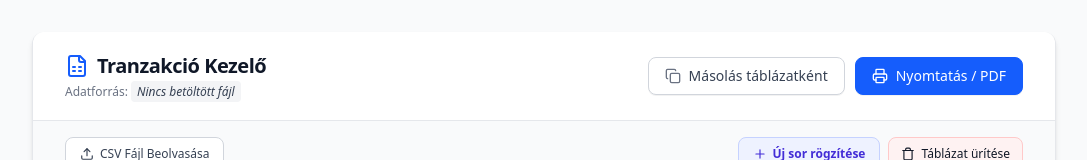
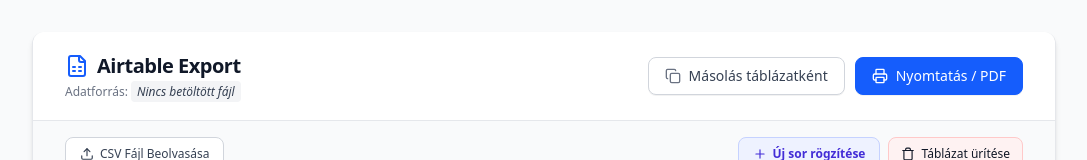
Before and after one commit to LostViking09/airtable_export, a React (Vite) app: page / in a window 1280 px wide. Shown: the top 160 px of the page, without its empty margins (96-1183 px from the left). Built offline with nearby package versions, Linux system fonts and the light colour scheme.

Commit message:
feat: rename app to airtable export, update print layout and summary defaults

```diff
--- a/index.html
+++ b/index.html
@@ -3,7 +3,7 @@
   <head>
     <meta charset="UTF-8" />
     <meta name="viewport" content="width=device-width, initial-scale=1.0" />
-    <title>My Google AI Studio App</title>
+    <title>Airtable Export</title>
   </head>
   <body>
     <div id="root"></div>
--- a/metadata.json
+++ b/metadata.json
@@ -1,5 +1,5 @@
 {
-  "name": "Tranzakció Kezelő",
+  "name": "Airtable Export",
   "description": "Egyszerű tranzakciókezelő és elemző alkalmazás CSV importálással és exportálással.",
   "requestFramePermissions": [],
   "majorCapabilities": ["MAJOR_CAPABILITY_SERVER_SIDE_GEMINI_API"]
--- a/package.json
+++ b/package.json
@@ -1,5 +1,5 @@
 {
-  "name": "react-example",
+  "name": "airtable-export",
   "private": true,
   "version": "0.0.0",
   "type": "module",
--- a/src/App.tsx
+++ b/src/App.tsx
@@ -208,6 +208,7 @@
   const [transactions, setTransactions] = useState<Transaction[]>([]);
   const [fileName, setFileName] = useState<string>('Nincs betöltött fájl');
   const [showSummary, setShowSummary] = useState(true);
+  const [userToggledSummary, setUserToggledSummary] = useState(false);
   const [showTipus, setShowTipus] = useState(true);
   const [showFtSuffix, setShowFtSuffix] = useState(true);
   const [copySuccess, setCopySuccess] = useState(false);
@@ -237,6 +238,14 @@
 
   // File upload input reference
   const fileInputRef = useRef<HTMLInputElement>(null);
+
+  // Automatically control summary visibility based on empty/zero amounts unless user manually toggled it
+  useEffect(() => {
+    if (!userToggledSummary && transactions.length > 0) {
+      const hasZeroAmount = transactions.some(t => t.osszeg === 0);
+      setShowSummary(!hasZeroAmount);
+    }
+  }, [transactions, userToggledSummary]);
 
   // Directly map filteredTransactions to transactions since search/filtering is removed
   const filteredTransactions = transactions;
@@ -533,7 +542,7 @@
           <div className="header-title">
             <h1 className="text-xl font-semibold text-gray-900 tracking-tight flex items-center gap-2">
               <FileSpreadsheet className="w-6 h-6 text-blue-600" />
-              Tranzakció Kezelő
+              Airtable Export
             </h1>
             <p className="text-xs text-gray-500 mt-1">
               Adatforrás: <span className="font-medium text-gray-700 bg-gray-100 px-1.5 py-0.5 rounded italic">{fileName}</span>
@@ -883,18 +892,7 @@
           )}
         </main>
 
-        {/* Custom Printing Header Section (only visible on print medium) */}
-        <div className="hidden print:block border-b-2 border-gray-800 pb-4 mb-4">
-          <div className="flex justify-between items-baseline">
-            <div>
-              <h1 className="text-xl font-bold text-gray-900">Tranzakció Kezelő Jelentés</h1>
-              <p className="text-xs text-gray-500 mt-1">Forrásfájl: {fileName}</p>
-            </div>
-            <div className="text-right text-xs text-gray-400">
-              Készült: {new Date().toLocaleDateString('hu-HU')}
-            </div>
-          </div>
-        </div>
+
 
         {/* Summary Footer bar matching sample */}
         <footer className={`summary-section ${showSummary ? 'border-t border-gray-200' : ''} bg-[#f9fafb] px-6 md:px-8 py-5 flex flex-col sm:flex-row items-center justify-between gap-4`} id="app-footer">
@@ -906,7 +904,10 @@
               <button
                 type="button"
                 id="summary-toggle-btn"
-                onClick={() => setShowSummary(!showSummary)}
+                onClick={() => {
+                  setShowSummary(!showSummary);
+                  setUserToggledSummary(true);
+                }}
                 className="relative inline-flex h-5 w-9 shrink-0 cursor-pointer rounded-full border-2 border-transparent transition-colors duration-200 ease-in-out focus:outline-none"
                 style={{ backgroundColor: showSummary ? '#2563eb' : '#d1d5db' }}
                 role="switch"
@@ -917,7 +918,10 @@
                   style={{ transform: showSummary ? 'translateX(16px)' : 'translateX(0px)' }}
                 />
               </button>
-              <span className="text-xs font-semibold text-gray-600 cursor-pointer" onClick={() => setShowSummary(!showSummary)}>
+              <span className="text-xs font-semibold text-gray-600 cursor-pointer" onClick={() => {
+                setShowSummary(!showSummary);
+                setUserToggledSummary(true);
+              }}>
                 Összesítés megjelenítése
               </span>
             </div>
@@ -994,6 +998,11 @@
             </div>
           )}
         </footer>
+
+        {/* Custom Printing Footer Section (only visible on print medium) */}
+        <div className="hidden print:block text-right text-xs text-gray-400 mt-4 pt-2 border-t border-gray-200">
+          Készült: {new Date().toLocaleDateString('hu-HU')}
+        </div>
       </div>
     </div>
   );
```
